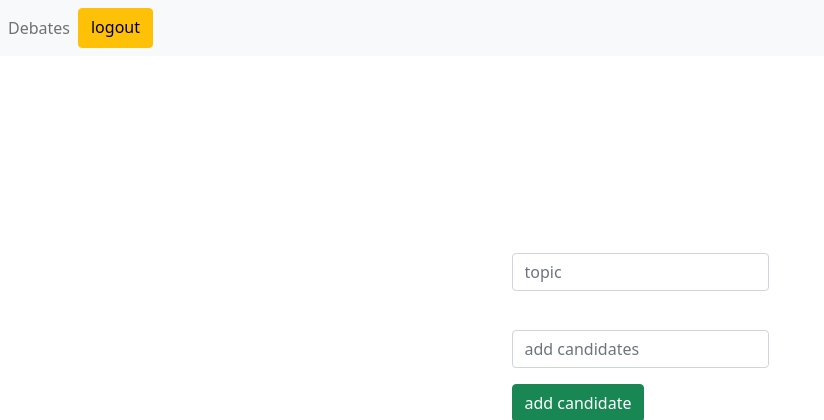
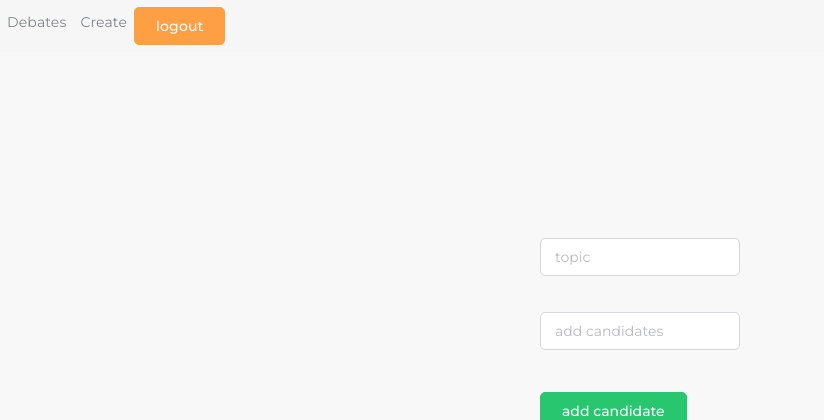
Before and after one commit to adilet-web-dev/skylake, a Django app: page /debates/create/ in a window 1280 px wide. Shown: the top 420 px of the page, without its empty margins (0-824 px from the left). Run offline with Django 4.2, Linux system fonts and the light colour scheme; some libraries are stand-ins or nearby versions.

Commit message:
add navbar

```diff
--- a/templates/base.html
+++ b/templates/base.html
@@ -5,22 +5,11 @@
 <head>
     <meta charset="UTF-8">
     <title>{% block title %}{% endblock %}</title>
-    <link href="https://cdn.jsdelivr.net/npm/bootstrap@5.1.3/dist/css/bootstrap.min.css" rel="stylesheet" integrity="sha384-1BmE4kWBq78iYhFldvKuhfTAU6auU8tT94WrHftjDbrCEXSU1oBoqyl2QvZ6jIW3" crossorigin="anonymous">
-    <script src="https://cdn.jsdelivr.net/npm/bootstrap@5.1.3/dist/js/bootstrap.bundle.min.js" integrity="sha384-ka7Sk0Gln4gmtz2MlQnikT1wXgYsOg+OMhuP+IlRH9sENBO0LRn5q+8nbTov4+1p" crossorigin="anonymous"></script>
+
+    {% include 'styles.html' %}
 </head>
 <body>
-    <nav class="navbar navbar-expand-lg navbar-light bg-light">
-    <ul class="navbar-nav">
-      <li class="nav-item active">
-        <a class="nav-link" href="{% url 'debate_list' %}">Debates</a>
-      </li>
-      {% if not user.is_authorized %}
-          <a href="{% url 'logout' %}" class="btn btn-warning">logout</a>
-      {% else %}
-          <a href="{% url 'login' %}" class="btn btn-success">login</a>
-      {% endif %}
-    </ul>
-    </nav>
+    {% include 'navbar.html' %}
     {% block content %}
 
     {% endblock %}
--- /dev/null
+++ b/templates/navbar.html
@@ -0,0 +1,16 @@
+<nav class="navbar navbar-expand-lg navbar-light bg-light">
+<ul class="navbar-nav">
+  <li class="nav-item active">
+    <a class="nav-link" href="{% url 'debate_list' %}">Debates</a>
+  </li>
+  <li class="nav-item active">
+    <a class="nav-link" href="{% url 'create_debate' %}">Create</a>
+  </li>
+  {% if not user.is_authorized %}
+      <a href="{% url 'logout' %}" class="btn btn-warning">logout</a>
+  {% else %}
+      <a href="{% url 'login' %}" class="btn btn-success">login</a>
+  {% endif %}
+
+</ul>
+</nav>
```
